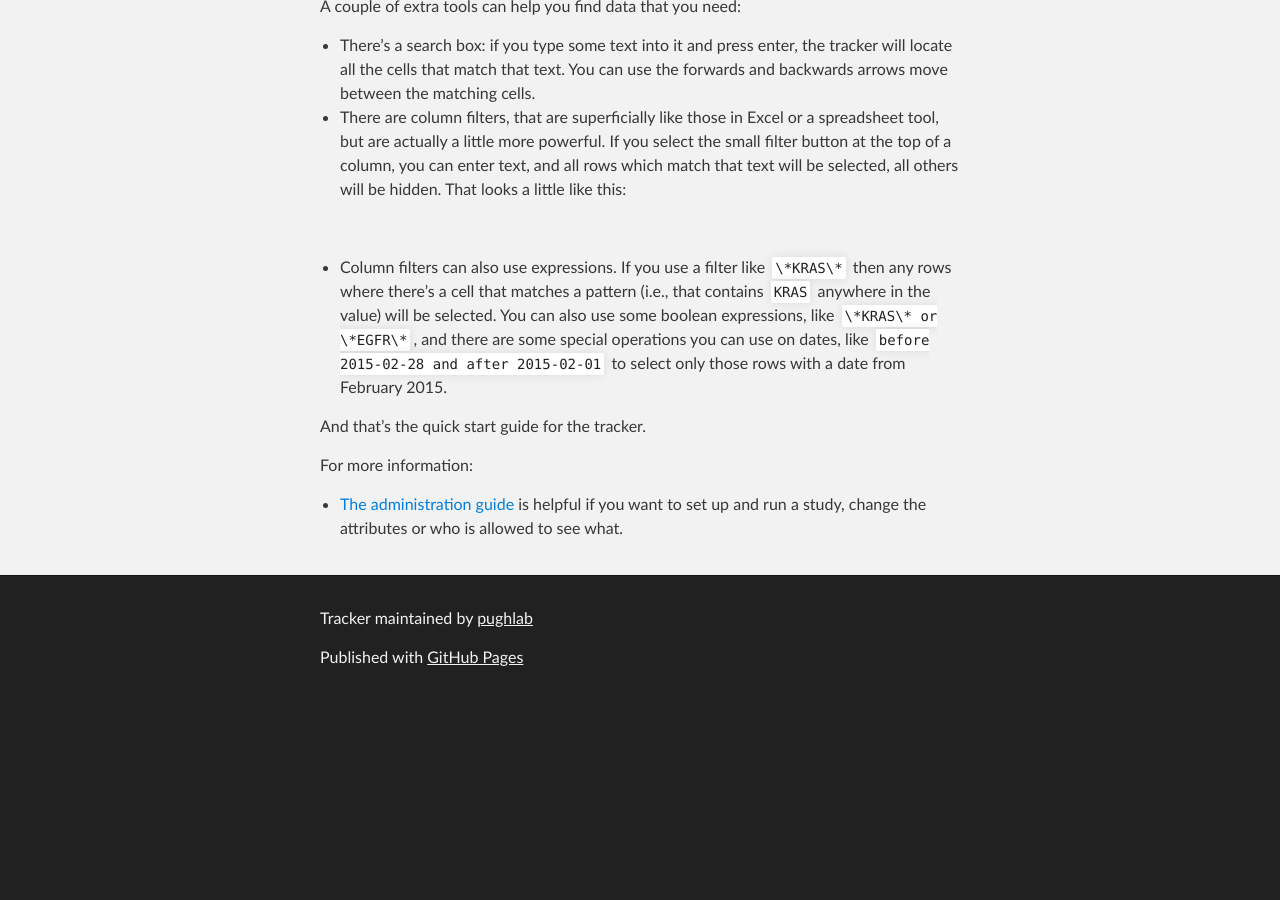
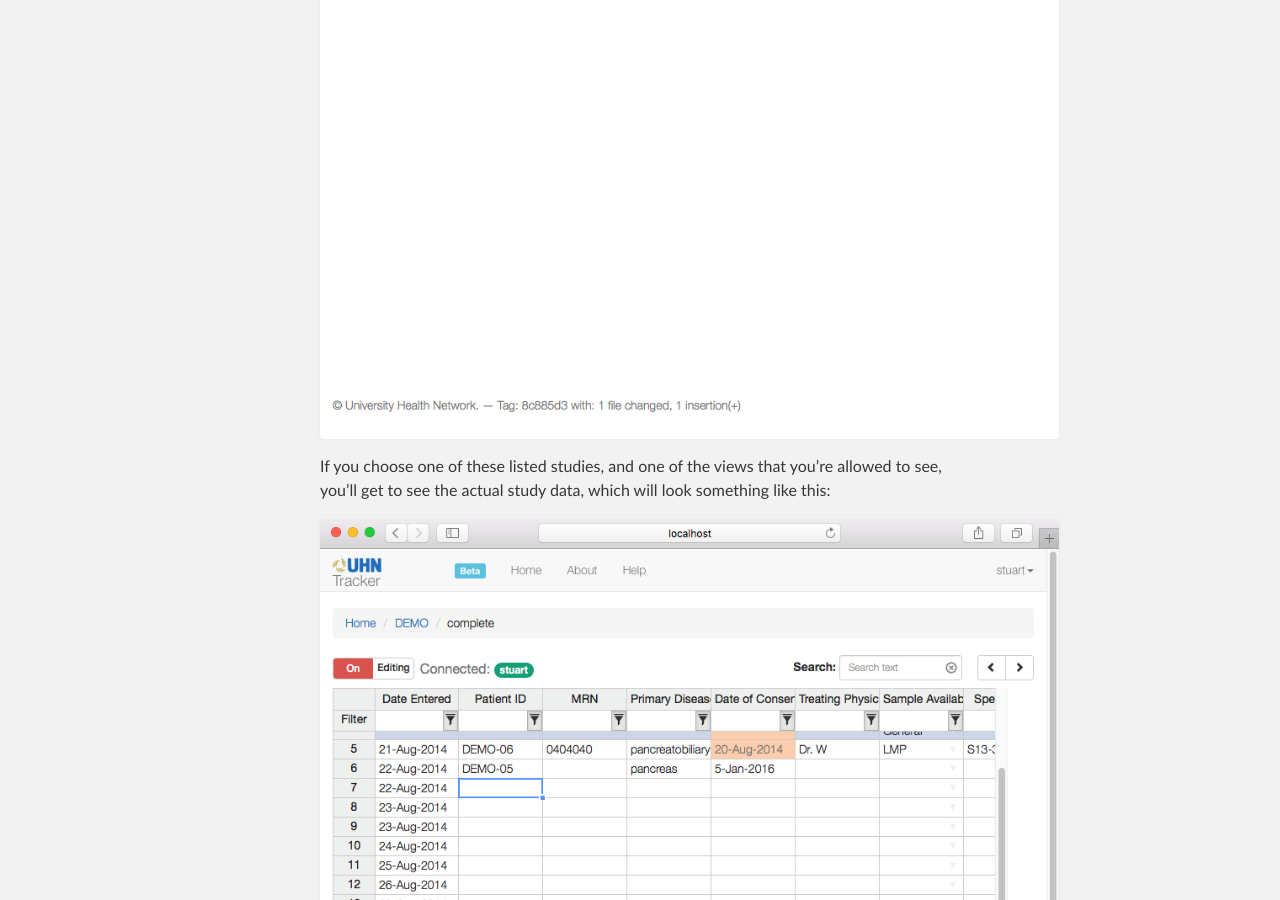
Before and after one commit to pughlab/tracker, a Jekyll site: the page built from pages/user-guide.md, in a window 1280 px wide and 900 px high, scrolled down 954 px. Built offline with Jekyll 4.4.1, drawn with Linux system fonts in a browser that asks for light colours; before the commit the page ends 1658 px from its top, so only the background shows below that; some of the changed text lies outside the part shown.

Commit message:
Some fixes

```diff
--- a/pages/user-guide.md
+++ b/pages/user-guide.md
@@ -13,11 +13,11 @@
 
 When you log into the tracker, you'll see a list of the studies that you are allowed to access. It'll look something like this:
 
-<img href="../images/screen1.png">
+<img src="../images/screen1.png">
 
 If you choose one of these listed studies, and one of the views that you're allowed to see, you'll get to see the actual study data, which will look something like this:
 
-<img href="../images/screen2.png">
+<img src="../images/screen2.png">
 
 By default, editing is locked, so you can't accidentally overwrite data. If you switch the toggle for editing, then, from then on, you can enter data into the cells as you need to.
 
@@ -26,9 +26,9 @@
  * There's a search box: if you type some text into it and press enter, the tracker will locate all the cells that match that text. You can use the forwards and backwards arrows move between the matching cells.
  * There are column filters, that are superficially like those in Excel or a spreadsheet tool, but are actually a little more powerful. If you select the small filter button at the top of a column, you can enter text, and all rows which match that text will be selected, all others will be hidden. That looks a little like this:
 
- <img href="../images/screen3.png">
+ <img src="../images/screen3.png">
 
- * Column filters can also use expressions. If you use a filter like `\*KRAS\*` then any rows where there's a cell that matches a pattern (i.e., that contains `KRAS` anywhere in the value) will be selected. You can also use some boolean expressions, like `\*KRAS\* or \*EGFR\*`, and there are some special operations you can use on dates, like `before 2015-02-28 and after 2015-02-01` to select only those rows with a date from February 2015.
+ * Column filters can also use expressions. If you use a filter like `*KRAS*` then any rows where there's a cell that matches a pattern (i.e., that contains `KRAS` anywhere in the value) will be selected. You can also use some boolean expressions, like `*KRAS* or *EGFR*`, and there are some special operations you can use on dates, like `before 2015-02-28 and after 2015-02-01` to select only those rows with a date from February 2015.
 
 And that's the quick start guide for the tracker.
 
```
